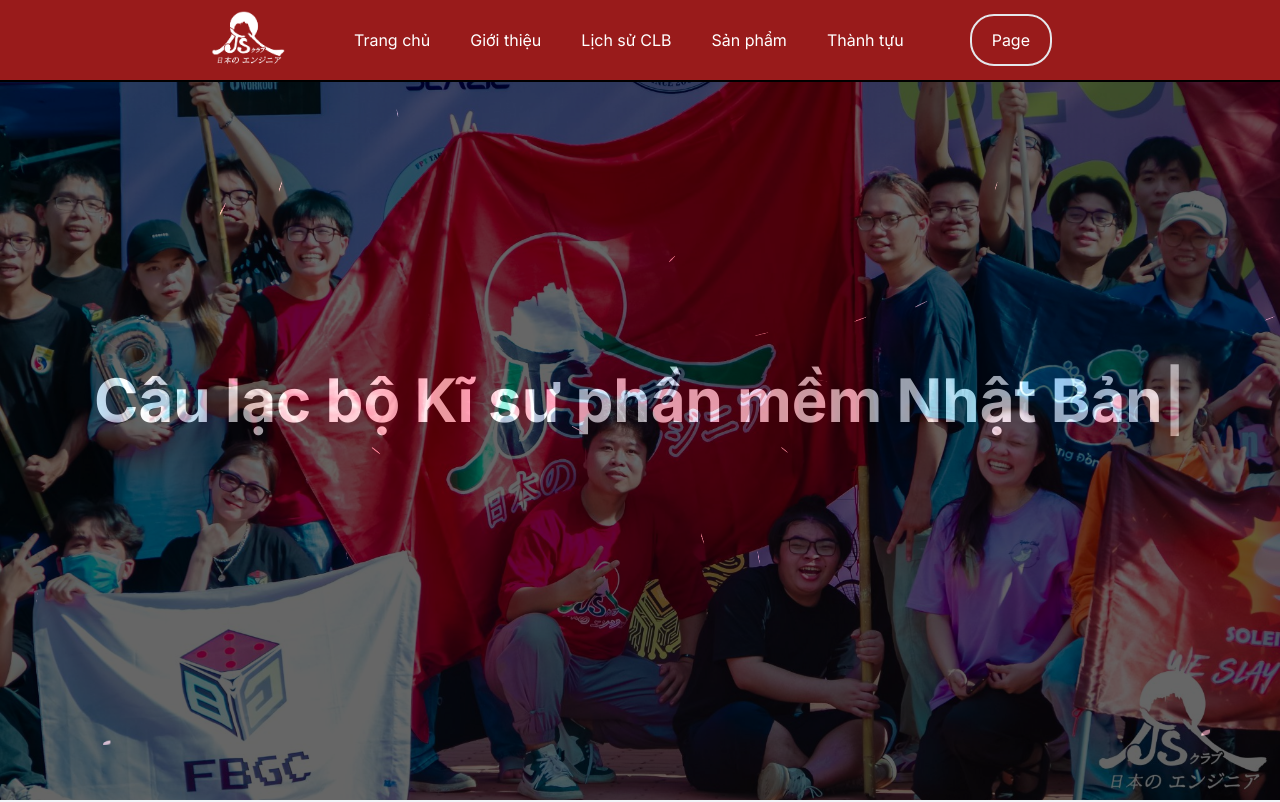
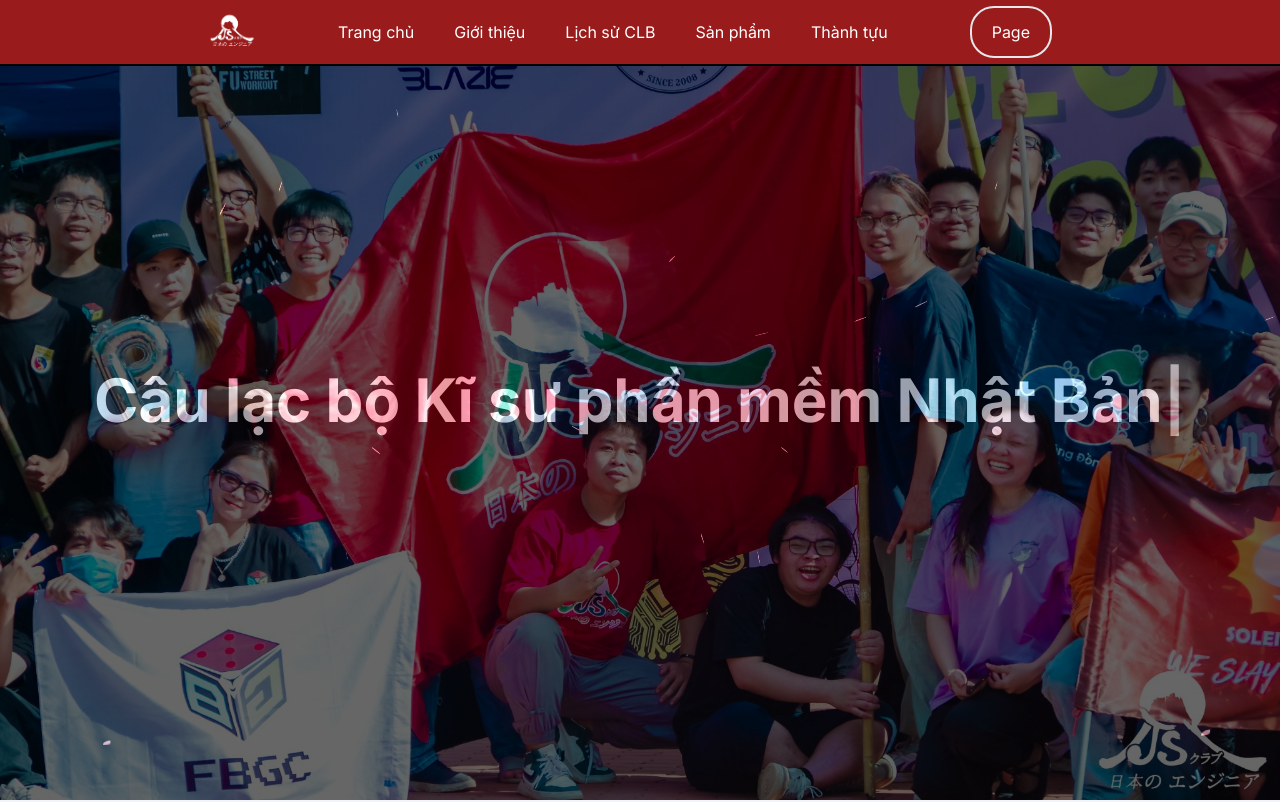
Before and after one commit to fu-js/js-website, a Next.js app: page / in a window 1280 px wide. Shown: the top 802 px of the page. Built offline with nearby package versions, Linux system fonts and the light colour scheme.

Commit message:
✨ add: config destop screen

```diff
--- a/tailwind.config.ts
+++ b/tailwind.config.ts
@@ -15,6 +15,16 @@ const config: Config = {
           'conic-gradient(from 180deg at 50% 50%, var(--tw-gradient-stops))',
       },
     },
+    screens: {
+        'md': '640px',
+        // => @media (min-width: 640px) { ... }
+
+        'lg': '1024px',
+        // => @media (min-width: 1024px) { ... }
+
+        'xl': '1280px',
+        // => @media (min-width: 1280px) { ... }
+    }
   },
   plugins: [],
 }
```
